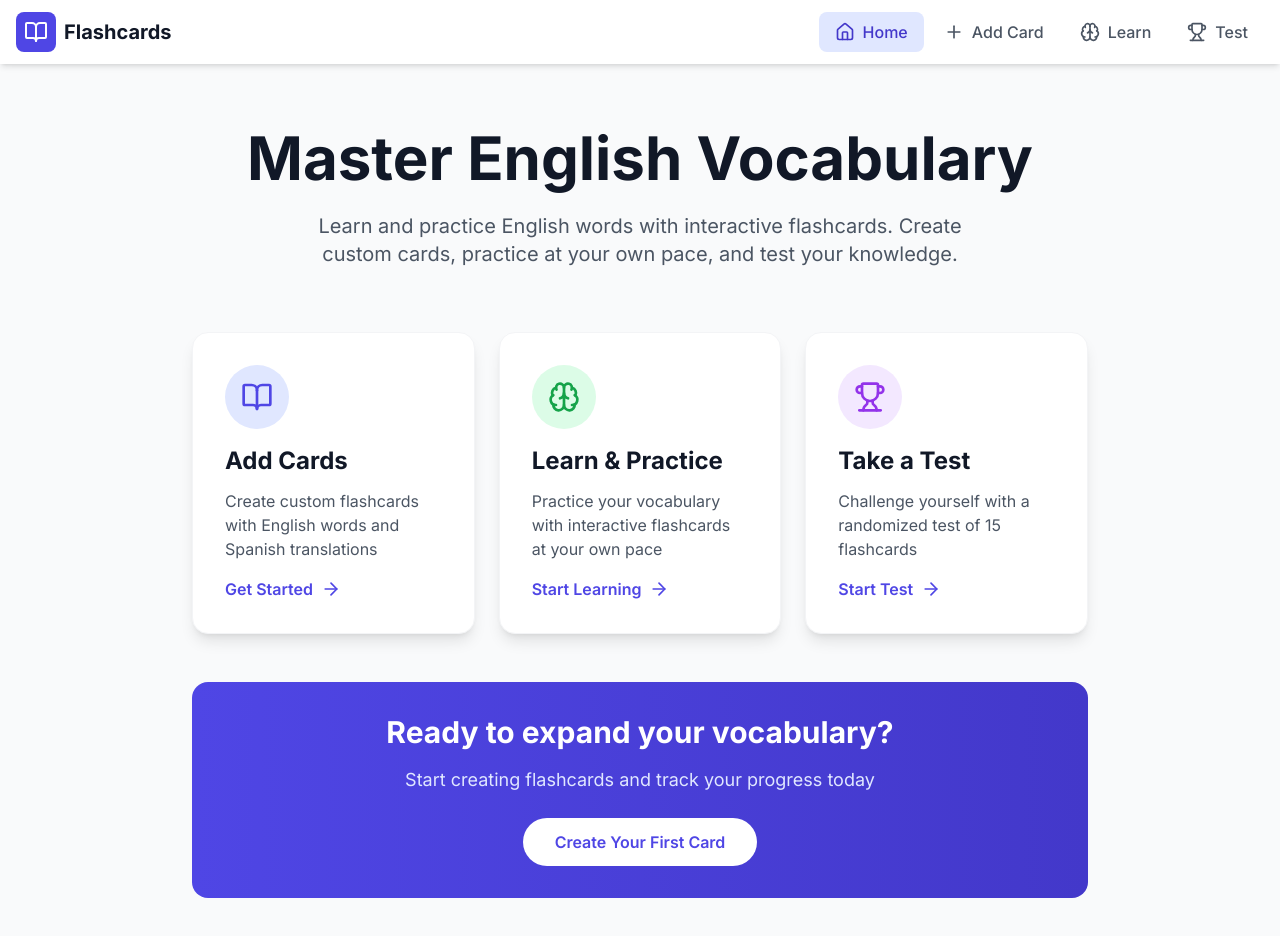
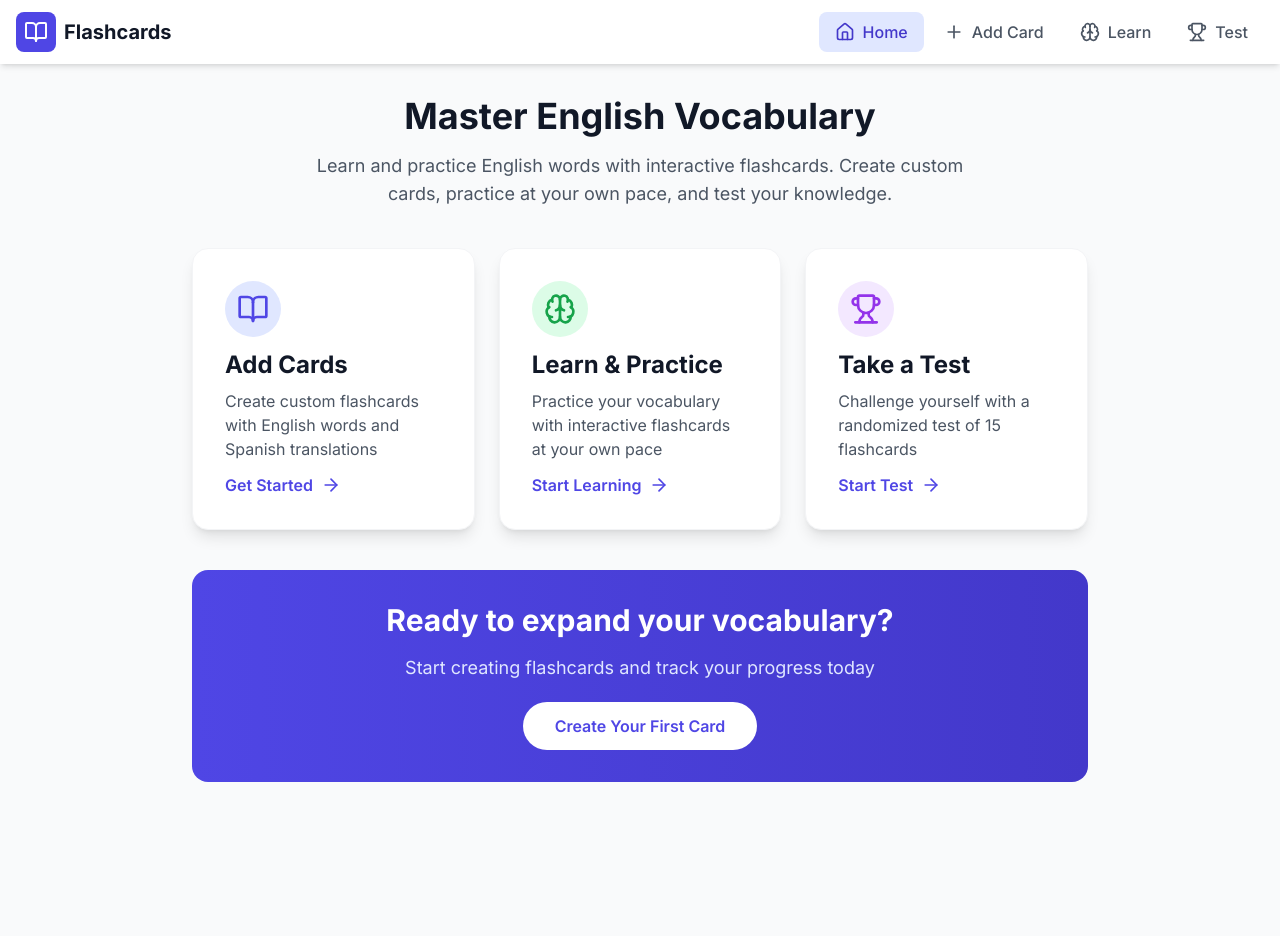
Before and after one commit to dimi7707/flash-card-project, a Next.js app: page / in a window 1280 px wide. Shown: the top 936 px of the page. After the commit the page ends 864 px from the top, so only its background shows below. Built offline with nearby package versions, Linux system fonts and the light colour scheme.

Commit message:
feat: ux improvement, reducing fonts and paddings to improve visualization on viewport

```diff
--- a/app/add-card/page.tsx
+++ b/app/add-card/page.tsx
@@ -3,13 +3,13 @@ import Card from '@/components/ui/Card';
 
 export default function AddCardPage() {
   return (
-    <div className="container mx-auto px-4 py-12">
+    <div className="container mx-auto px-4 py-4 md:py-6 lg:py-8">
       <div className="max-w-2xl mx-auto">
-        <div className="text-center mb-8">
-          <h1 className="text-4xl md:text-5xl font-bold text-gray-900 mb-4">
+        <div className="text-center mb-6 md:mb-8">
+          <h1 className="text-3xl md:text-4xl font-bold text-gray-900 mb-3 md:mb-4">
             Add New Flashcard
           </h1>
-          <p className="text-lg text-gray-600">
+          <p className="text-base md:text-lg text-gray-600">
             Create a new vocabulary card to add to your learning collection
           </p>
         </div>
--- a/app/learn/page.tsx
+++ b/app/learn/page.tsx
@@ -2,12 +2,12 @@ import LearningMode from '@/components/LearningMode';
 
 export default function LearnPage() {
   return (
-    <div className="container mx-auto px-4 py-12">
-      <div className="text-center mb-12">
-        <h1 className="text-4xl md:text-5xl font-bold text-gray-900 mb-4">
+    <div className="container mx-auto px-4 py-4 md:py-6 lg:py-8">
+      <div className="text-center mb-6 md:mb-8">
+        <h1 className="text-3xl md:text-4xl font-bold text-gray-900 mb-3 md:mb-4">
           Learn & Practice
         </h1>
-        <p className="text-lg text-gray-600 max-w-2xl mx-auto">
+        <p className="text-base md:text-lg text-gray-600 max-w-2xl mx-auto">
           Practice your vocabulary at your own pace. Type the Spanish
           translation for each English word and get immediate feedback.
         </p>
--- a/app/page.tsx
+++ b/app/page.tsx
@@ -3,30 +3,30 @@ import { ArrowRight, BookOpen, Brain, Trophy } from "lucide-react";
 
 export default function Home() {
   return (
-    <div className="container mx-auto px-4 py-16">
+    <div className="container mx-auto px-4 py-4 md:py-6 lg:py-8">
       <div className="max-w-4xl mx-auto">
         {/* Hero Section */}
-        <div className="text-center mb-16">
-          <h1 className="text-5xl md:text-6xl font-bold text-gray-900 mb-6">
+        <div className="text-center mb-8 md:mb-10">
+          <h1 className="text-3xl md:text-4xl font-bold text-gray-900 mb-3 md:mb-4">
             Master English Vocabulary
           </h1>
-          <p className="text-xl text-gray-600 mb-8 max-w-2xl mx-auto">
+          <p className="text-base md:text-lg text-gray-600 mb-6 md:mb-8 max-w-2xl mx-auto">
             Learn and practice English words with interactive flashcards.
             Create custom cards, practice at your own pace, and test your knowledge.
           </p>
         </div>
 
         {/* Feature Cards */}
-        <div className="grid md:grid-cols-3 gap-6 mb-12">
+        <div className="grid md:grid-cols-3 gap-6 mb-8 md:mb-10">
           <Link
             href="/add-card"
-            className="group bg-white rounded-2xl p-8 shadow-lg hover:shadow-xl transition-all duration-300 border border-gray-100 hover:border-primary-500"
+            className="group bg-white rounded-2xl p-5 md:p-6 lg:p-8 shadow-lg hover:shadow-xl transition-all duration-300 border border-gray-100 hover:border-primary-500"
           >
-            <div className="bg-primary-100 rounded-full w-16 h-16 flex items-center justify-center mb-4 group-hover:bg-primary-200 transition-colors">
+            <div className="bg-primary-100 rounded-full w-12 h-12 md:w-14 md:h-14 flex items-center justify-center mb-3 group-hover:bg-primary-200 transition-colors">
               <BookOpen className="w-8 h-8 text-primary-600" />
             </div>
-            <h2 className="text-2xl font-bold mb-3 text-gray-900">Add Cards</h2>
-            <p className="text-gray-600 mb-4">
+            <h2 className="text-xl md:text-2xl font-bold mb-2 text-gray-900">Add Cards</h2>
+            <p className="text-gray-600 mb-3">
               Create custom flashcards with English words and Spanish translations
             </p>
             <div className="flex items-center text-primary-600 font-semibold group-hover:translate-x-1 transition-transform">
@@ -36,13 +36,13 @@ export default function Home() {
 
           <Link
             href="/learn"
-            className="group bg-white rounded-2xl p-8 shadow-lg hover:shadow-xl transition-all duration-300 border border-gray-100 hover:border-primary-500"
+            className="group bg-white rounded-2xl p-5 md:p-6 lg:p-8 shadow-lg hover:shadow-xl transition-all duration-300 border border-gray-100 hover:border-primary-500"
           >
-            <div className="bg-green-100 rounded-full w-16 h-16 flex items-center justify-center mb-4 group-hover:bg-green-200 transition-colors">
+            <div className="bg-green-100 rounded-full w-12 h-12 md:w-14 md:h-14 flex items-center justify-center mb-3 group-hover:bg-green-200 transition-colors">
               <Brain className="w-8 h-8 text-green-600" />
             </div>
-            <h2 className="text-2xl font-bold mb-3 text-gray-900">Learn & Practice</h2>
-            <p className="text-gray-600 mb-4">
+            <h2 className="text-xl md:text-2xl font-bold mb-2 text-gray-900">Learn & Practice</h2>
+            <p className="text-gray-600 mb-3">
               Practice your vocabulary with interactive flashcards at your own pace
             </p>
             <div className="flex items-center text-primary-600 font-semibold group-hover:translate-x-1 transition-transform">
@@ -52,13 +52,13 @@ export default function Home() {
 
           <Link
             href="/test"
-            className="group bg-white rounded-2xl p-8 shadow-lg hover:shadow-xl transition-all duration-300 border border-gray-100 hover:border-primary-500"
+            className="group bg-white rounded-2xl p-5 md:p-6 lg:p-8 shadow-lg hover:shadow-xl transition-all duration-300 border border-gray-100 hover:border-primary-500"
           >
-            <div className="bg-purple-100 rounded-full w-16 h-16 flex items-center justify-center mb-4 group-hover:bg-purple-200 transition-colors">
+            <div className="bg-purple-100 rounded-full w-12 h-12 md:w-14 md:h-14 flex items-center justify-center mb-3 group-hover:bg-purple-200 transition-colors">
               <Trophy className="w-8 h-8 text-purple-600" />
             </div>
-            <h2 className="text-2xl font-bold mb-3 text-gray-900">Take a Test</h2>
-            <p className="text-gray-600 mb-4">
+            <h2 className="text-xl md:text-2xl font-bold mb-2 text-gray-900">Take a Test</h2>
+            <p className="text-gray-600 mb-3">
               Challenge yourself with a randomized test of 15 flashcards
             </p>
             <div className="flex items-center text-primary-600 font-semibold group-hover:translate-x-1 transition-transform">
@@ -68,9 +68,9 @@ export default function Home() {
         </div>
 
         {/* Stats or CTA */}
-        <div className="bg-gradient-to-r from-primary-600 to-primary-700 rounded-2xl p-8 text-white text-center">
-          <h3 className="text-3xl font-bold mb-4">Ready to expand your vocabulary?</h3>
-          <p className="text-primary-100 mb-6 text-lg">
+        <div className="bg-gradient-to-r from-primary-600 to-primary-700 rounded-2xl p-5 md:p-6 lg:p-8 text-white text-center">
+          <h3 className="text-2xl md:text-3xl font-bold mb-3 md:mb-4">Ready to expand your vocabulary?</h3>
+          <p className="text-primary-100 mb-4 md:mb-5 text-base md:text-lg">
             Start creating flashcards and track your progress today
           </p>
           <Link
--- a/app/test/page.tsx
+++ b/app/test/page.tsx
@@ -2,12 +2,12 @@ import TestMode from '@/components/TestMode';
 
 export default function TestPage() {
   return (
-    <div className="container mx-auto px-4 py-12">
-      <div className="text-center mb-12">
-        <h1 className="text-4xl md:text-5xl font-bold text-gray-900 mb-4">
+    <div className="container mx-auto px-4 py-4 md:py-6 lg:py-8">
+      <div className="text-center mb-6 md:mb-8">
+        <h1 className="text-3xl md:text-4xl font-bold text-gray-900 mb-3 md:mb-4">
           Test Your Knowledge
         </h1>
-        <p className="text-lg text-gray-600 max-w-2xl mx-auto">
+        <p className="text-base md:text-lg text-gray-600 max-w-2xl mx-auto">
           Challenge yourself with a randomized test of 15 flashcards.
           Score at least 12/15 to pass!
         </p>
--- a/components/LearningMode.tsx
+++ b/components/LearningMode.tsx
@@ -184,7 +184,7 @@ export default function LearningMode() {
     <div className="max-w-3xl mx-auto">
       {/* Progress Indicator */}
       {!isCompleted && (
-        <div className="mb-8">
+        <div className="mb-4 md:mb-6">
           <div className="flex justify-between items-center mb-2">
             <span className="text-sm font-medium text-gray-700">
               Card {currentIndex + 1} of {cards.length}
@@ -212,7 +212,7 @@ export default function LearningMode() {
           className="mb-6 perspective-1000"
         >
           <div className="text-center mb-8">
-            <h2 className="text-5xl md:text-6xl font-bold text-gray-900 mb-4">
+            <h2 className="text-4xl md:text-5xl font-bold text-gray-900 mb-3 md:mb-4">
               {currentCard.english_word}
             </h2>
           </div>
--- a/components/TestMode.tsx
+++ b/components/TestMode.tsx
@@ -117,7 +117,7 @@ export default function TestMode() {
         <Card variant="elevated" className="text-center">
           <div className="text-7xl mb-6">🏆</div>
 
-          <h2 className="text-3xl md:text-4xl font-bold text-gray-900 mb-4">
+          <h2 className="text-2xl md:text-3xl font-bold text-gray-900 mb-3 md:mb-4">
             Ready for a Challenge?
           </h2>
 
@@ -166,7 +166,7 @@ export default function TestMode() {
   return (
     <div className="max-w-3xl mx-auto">
       {/* Progress Section */}
-      <div className="mb-8">
+      <div className="mb-4 md:mb-6">
         <div className="flex justify-between items-center mb-4">
           <h2 className="text-2xl font-bold text-gray-900">
             Question {currentIndex + 1} of {cards.length}
@@ -189,7 +189,7 @@ export default function TestMode() {
             Translate to Spanish
           </div>
 
-          <h3 className="text-5xl md:text-6xl font-bold text-gray-900 mb-4">
+          <h3 className="text-4xl md:text-5xl font-bold text-gray-900 mb-3 md:mb-4">
             {currentCard.english_word}
           </h3>
         </div>
```
Also changed, not shown: components/ResultsScreen.tsx (+6 -6 lines).
